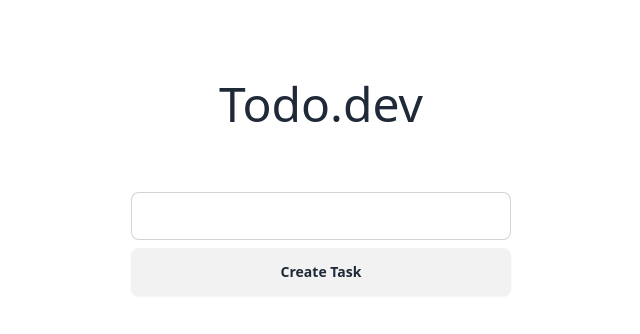
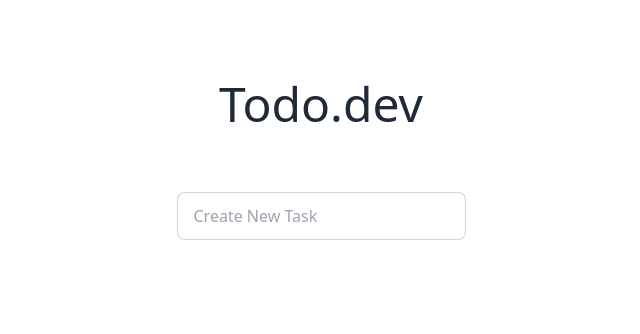
Before and after one commit to madnanrizqu/todo-dev, a React (Vite) app: page / in a window 1280 px wide. Shown: the top 334 px of the page, without its empty margins (319-959 px from the left). Built offline with nearby package versions, Linux system fonts and the light colour scheme.

Commit message:
feat: create with icons

```diff
--- a/src/App.tsx
+++ b/src/App.tsx
@@ -102,19 +102,24 @@ function App() {
         onSubmit={formCreate.handleSubmit((v) => handleCreateTask(v.newTitle))}
         className="flex flex-col items-center"
       >
-        <div className="space-y-2">
-          <label hidden htmlFor="taskTitle">
-            Title
-          </label>
+        <label
+          htmlFor="newTitle"
+          className="group input input-bordered flex items-center gap-2 transition-all hover:border-primary focus-within:border-primary"
+        >
           <input
-            className="input input-bordered w-full"
-            id="taskTitle"
+            id="newTitle"
             {...formCreate.register("newTitle", { required: true })}
-          ></input>
-          <button type="submit" className="btn w-full">
-            Create Task
+            type="text"
+            className="grow"
+            placeholder="Create New Task"
+          />
+          <button
+            className="opacity-0 group-focus-within:opacity-100 hover:text-primary"
+            type="submit"
+          >
+            <RxCheck />
           </button>
-        </div>
+        </label>
       </form>
 
       {tasks.length > 0 && (
```
